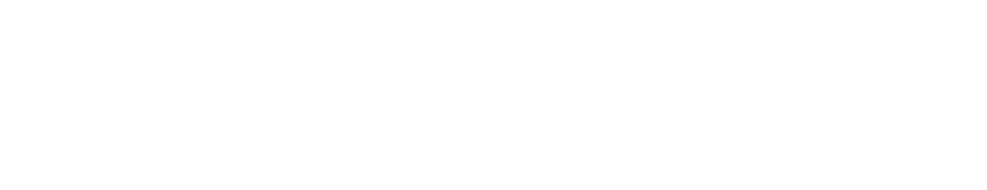
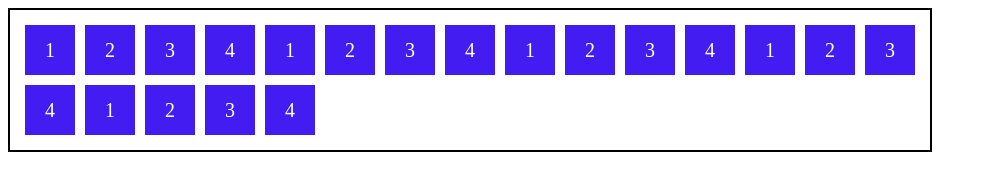
Before and after one commit to MarKosVi/BootcampSantanderDIO, a plain HTML site: page index.html in a window 1280 px wide. Shown: the whole page, without its empty margins (0-987 px from the left). Drawn offline with Linux system fonts and the light colour scheme.

Commit message:
flex wrap

```diff
--- a/index.html
+++ b/index.html
@@ -5,8 +5,31 @@
     <meta http-equiv="X-UA-Compatible" content="IE=edge">
     <meta name="viewport" content="width=device-width, initial-scale=1.0">
     <link rel="stylesheet" href="./style.css">
-    <title>Santander Bootcamp</title>
-</head>
+    <title>Santander Bootcamp -  Flex Box</title>
+    <section>
+        <div class="flex">
+            <div class="item">1</div>
+            <div class="item">2</div>
+            <div class="item">3</div>
+            <div class="item">4</div>
+            <div class="item">1</div>
+            <div class="item">2</div>
+            <div class="item">3</div>
+            <div class="item">4</div>
+            <div class="item">1</div>
+            <div class="item">2</div>
+            <div class="item">3</div>
+            <div class="item">4</div>
+            <div class="item">1</div>
+            <div class="item">2</div>
+            <div class="item">3</div>
+            <div class="item">4</div>
+            <div class="item">1</div>
+            <div class="item">2</div>
+            <div class="item">3</div>
+            <div class="item">4</div>
+        </div>
+    </section>
 <body>
 
     <script src="./app.js"></script>
--- a/style.css
+++ b/style.css
@@ -0,0 +1,25 @@
+
+.flex{
+    max-width: 900px;
+    padding: 10px;
+    border: 2px solid #000;
+    display: flex;
+    list-style: none;
+    /*justify-content: space-evenly;*/
+    flex-wrap: wrap;
+}
+
+.item{
+    background-color: rgb(67, 28, 241);
+    height: 50%;
+    min-width: 50px;
+    line-height: 50px;
+    font-size: 20px;
+    color: #fff;
+    text-align: center;
+    margin: 5px;
+}
+
+.row {
+    flex-direction: column;
+}
```
